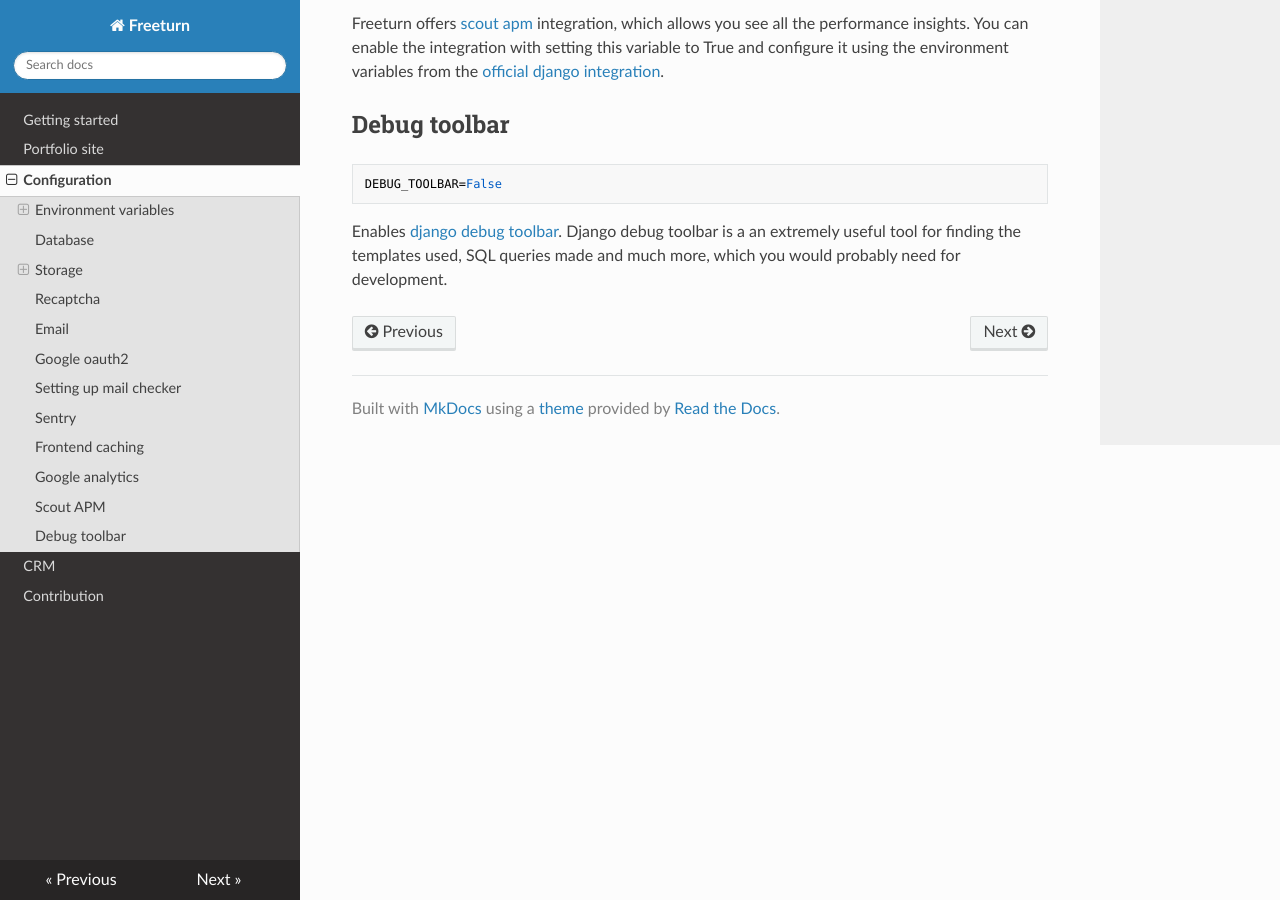
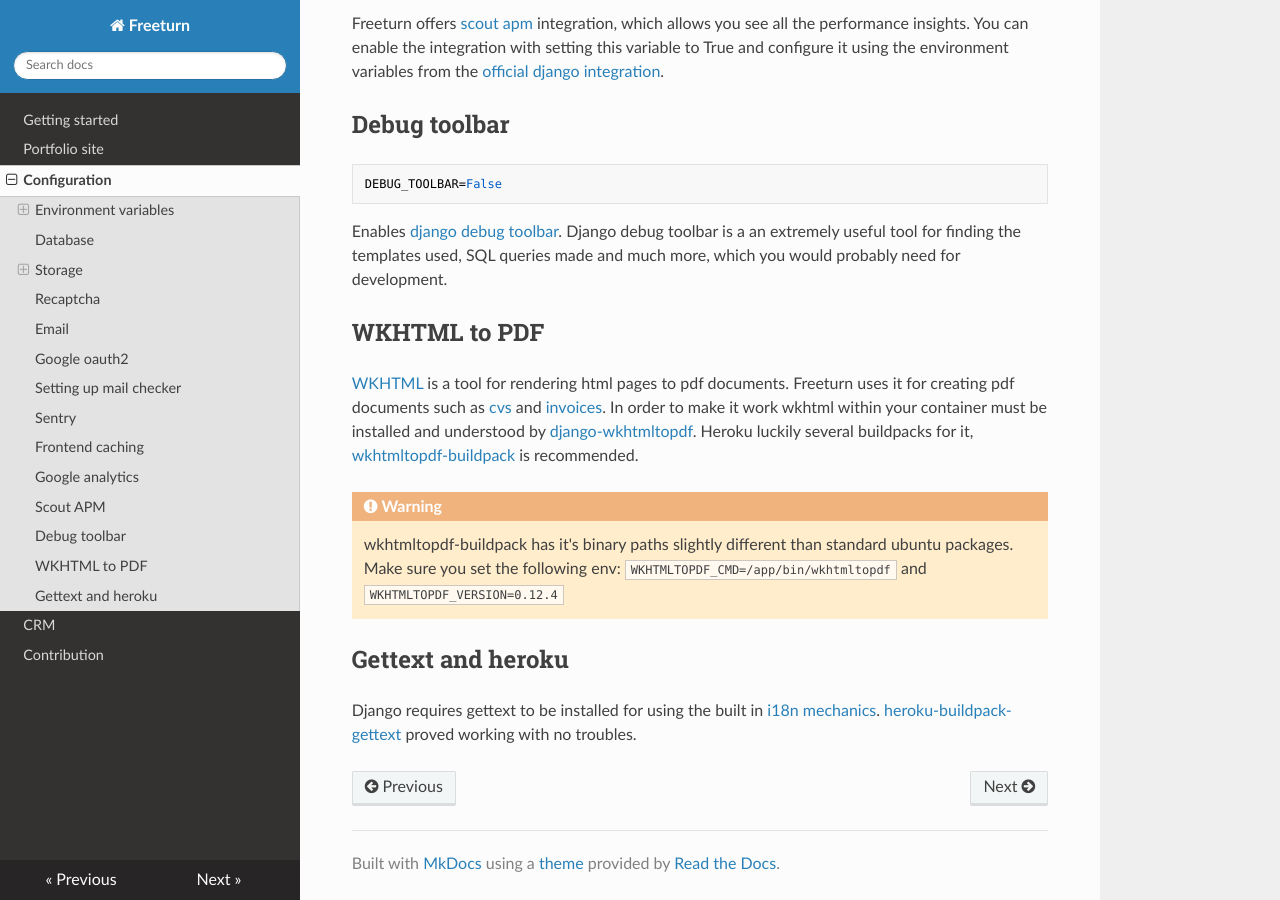
Before and after one commit to thorin-schiffer/freeturn, an MkDocs documentation site: the page built from docs/configuration.md, in a window 1280 px wide and 900 px high, scrolled down 4389 px. Built offline with MkDocs 1.6.1, drawn with Linux system fonts in a browser that asks for light colours; nearby versions of some CDN libraries.

Commit message:
Docs on wkhtml and gettext + heroku buildbacks

```diff
--- a/docs/configuration.md
+++ b/docs/configuration.md
@@ -212,3 +212,20 @@
 Enables [django debug toolbar](https://django-debug-toolbar.readthedocs.io/en/latest/). Django debug toolbar is a an
 extremely useful tool for finding the templates used, SQL queries made and much more, which you would probably need
 for development.
+
+## WKHTML to PDF
+
+[WKHTML](https://github.com/wkhtmltopdf/wkhtmltopdf) is a tool for rendering html pages to pdf documents. Freeturn uses
+it for creating pdf documents such as [cvs](crm.md#cvs) and [invoices](crm.md#generating-invoices).
+In order to make it work wkhtml within your container must be installed and understood by [django-wkhtmltopdf](https://pypi.org/project/django-wkhtmltopdf/).
+Heroku luckily several buildpacks for it,  [wkhtmltopdf-buildpack](https://github.com/dscout/wkhtmltopdf-buildpack) is recommended.
+
+!!! warning
+    wkhtmltopdf-buildpack has it's binary paths slightly different than standard ubuntu packages. Make sure you set
+    the following env: `WKHTMLTOPDF_CMD=/app/bin/wkhtmltopdf` and `WKHTMLTOPDF_VERSION=0.12.4`
+
+## Gettext and heroku
+
+Django requires gettext to be installed for using the built in [i18n mechanics](https://docs.djangoproject.com/en/3.0/topics/i18n/).
+[heroku-buildpack-gettext](https://github.com/grauwoelfchen/heroku-buildpack-gettext.git)
+proved working with no troubles.
```
